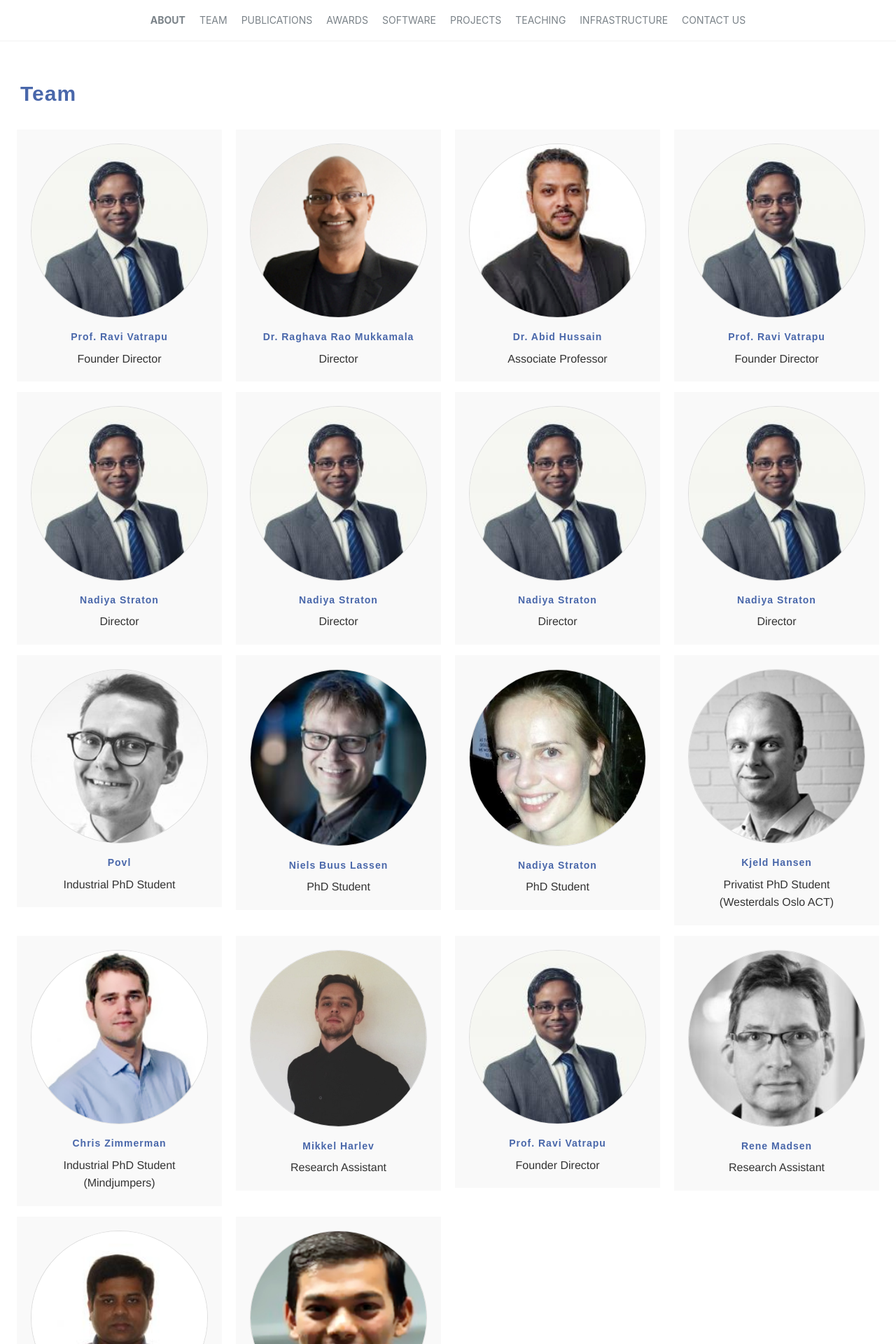
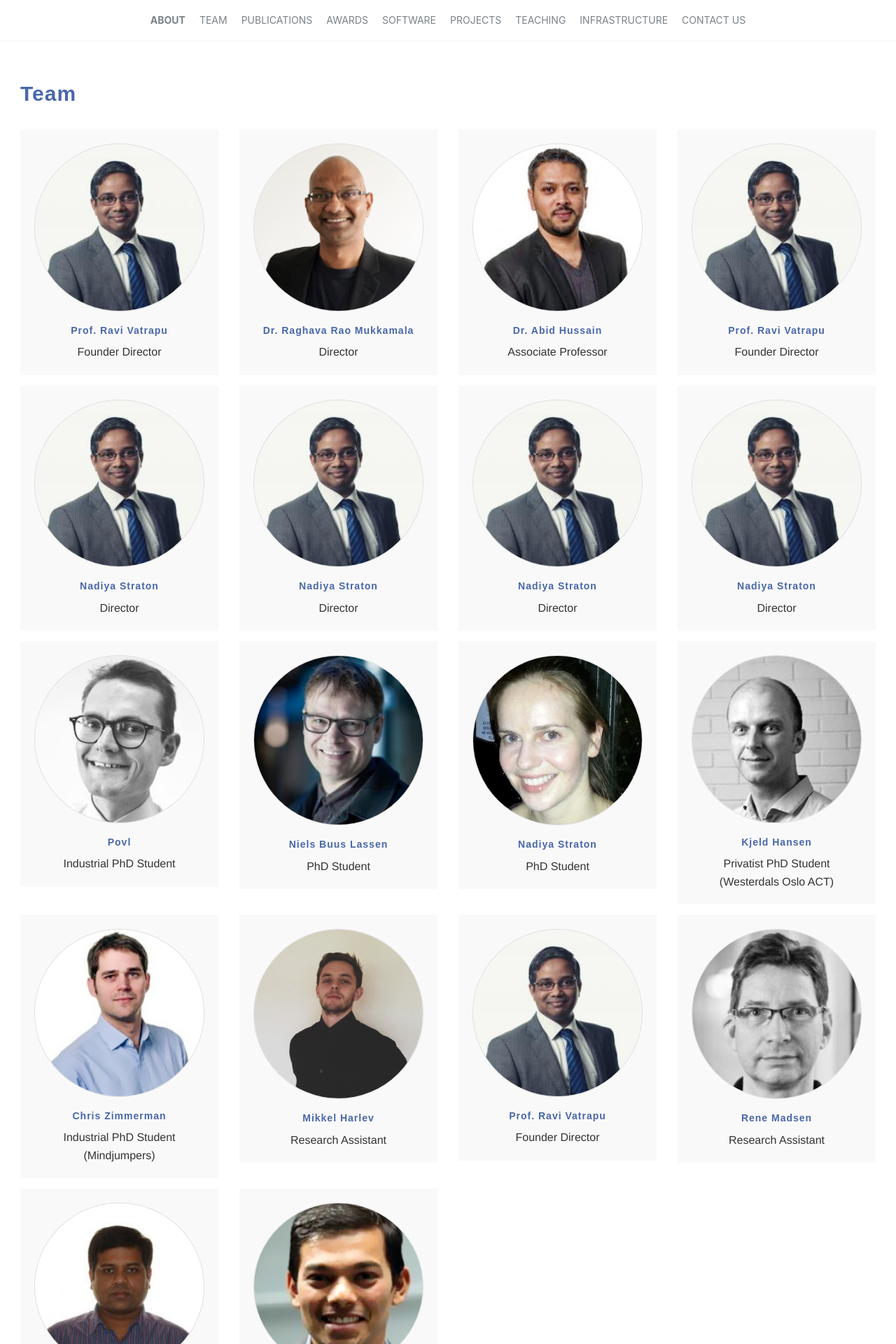
Before and after one commit to cbsBDA/cbsBDA-homepage, a Jekyll site: the page built from _pages/team.md, in a window 1280 px wide. Shown: the top 1920 px of the page at 70% size. Built offline with Jekyll 4.4.1, drawn with Linux system fonts in a browser that asks for light colours; nearby versions of some CDN libraries.

Commit message:
Update _custom.scss

```diff
--- a/_sass/_custom.scss
+++ b/_sass/_custom.scss
@@ -130,10 +130,10 @@ img {
     margin-bottom: 10px;
     color: #4967aa;
 }
-.col-md-3, .col-sm-3{
-  width:25%;
-  padding: 0px 10px;
-}
+// .col-md-3, .col-sm-3{
+//   width:25%;
+//   padding: 0px 10px;
+// }
 .boxed-grey{
   background: #f9f9f9;
   padding: 20px;
```
